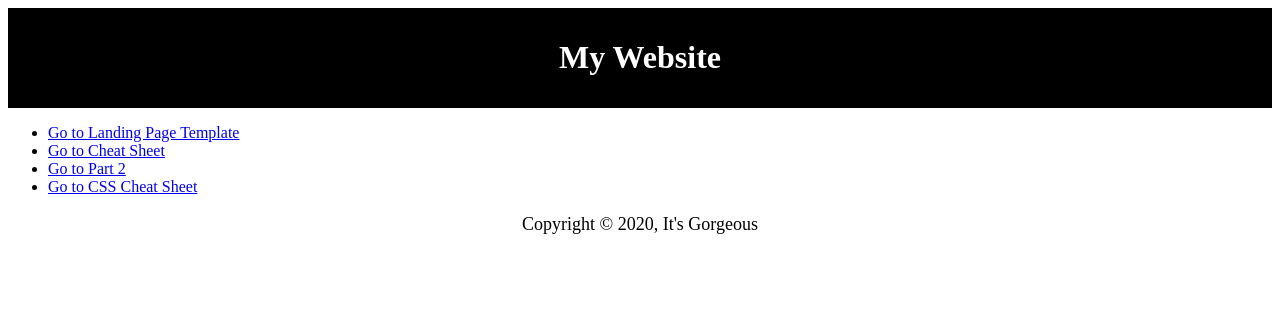
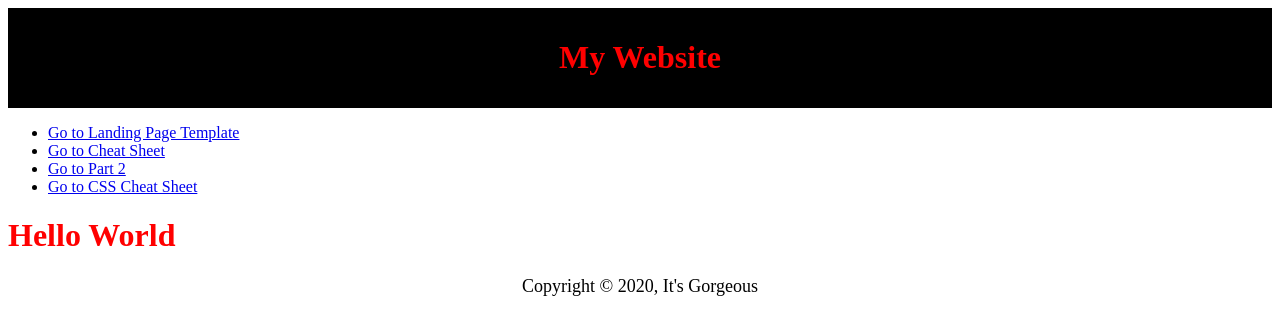
Before and after one commit to yemgunter/new_start, a plain HTML site: page css_cheat_sheet.html in a window 1280 px wide. Drawn offline with Linux system fonts and the light colour scheme.

Commit message:
Update css_cheat_sheet.html

```diff
--- a/css_cheat_sheet.html
+++ b/css_cheat_sheet.html
@@ -1,7 +1,7 @@
 <!DOCTYPE htmnl>
 <html>
     <head>
-        <title>HTML Cheat Sheet</title>
+        <title>CSS Cheat Sheet</title>
         <meta name="description" content="Simple Landing Page and Its Gorgeous">
         <meta name="keywords" content="web design, landing page, yemgunter">
         <style type="text/css">
@@ -10,6 +10,10 @@
                 background-color: black;
                 color: white;
                 padding: 10px;
+            }
+
+            h1{
+                color: red;
             }
 
             #main-footer{
@@ -33,7 +37,7 @@
                     </ul>
                 </nav>
         <!-- Template Sections -->
-
+        <h1>Hello World</h1>
 
 
 
```
